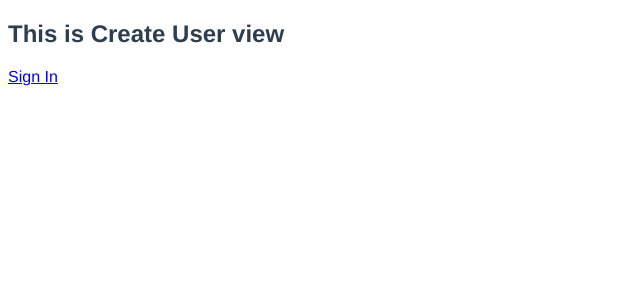
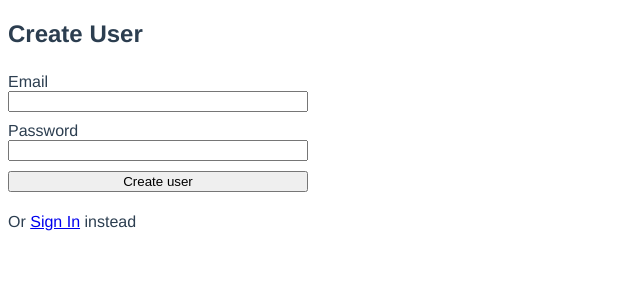
Before and after one commit to reed665/vue-firebase-auth-demo-app, a Vue app: page /auth/create-user in a window 1280 px wide. Shown: the top 300 px of the page, without its empty margins (0-640 px from the left). Built offline with nearby package versions, Linux system fonts and the light colour scheme.

Commit message:
CreateUser basic template markup

```diff
--- a/src/modules/auth/views/CreateUser.vue
+++ b/src/modules/auth/views/CreateUser.vue
@@ -1,9 +1,66 @@
 <template>
+  <!-- eslint-disable vue/multiline-html-element-content-newline -->
+  <!-- eslint-disable vue/singleline-html-element-content-newline -->
   <div class="create-user">
-    <h2>This is Create User view</h2>
+    <h2>Create User</h2>
 
-    <router-link :to="{ name: 'signin' }">
-      Sign In
-    </router-link>
+    <form @submit.prevent="submit">
+      <label class="form-item">
+        <span class="label-text">Email</span>
+
+        <input
+          required
+          type="email"
+        >
+      </label>
+
+      <label class="form-item">
+        <span class="label-text">Password</span>
+
+        <input
+          required
+          type="password"
+        >
+      </label>
+
+      <div class="form-item">
+        <button>Create user</button>
+      </div>
+    </form>
+
+    <p>
+      Or <router-link :to="{ name: 'signin' }">Sign In</router-link> instead
+    </p>
   </div>
 </template>
+
+<script>
+// import {} from '@vue/composition-api';
+
+export default {
+  setup() {
+    const submit = (event) => {
+      console.log(event);
+    };
+
+    return {
+      submit,
+    };
+  },
+
+};
+</script>
+
+<style scoped>
+form {
+  display: flex;
+  flex-direction: column;
+  max-width: 300px;
+}
+
+.form-item {
+  margin: 5px 0;
+  display: flex;
+  flex-direction: column;
+}
+</style>
```
